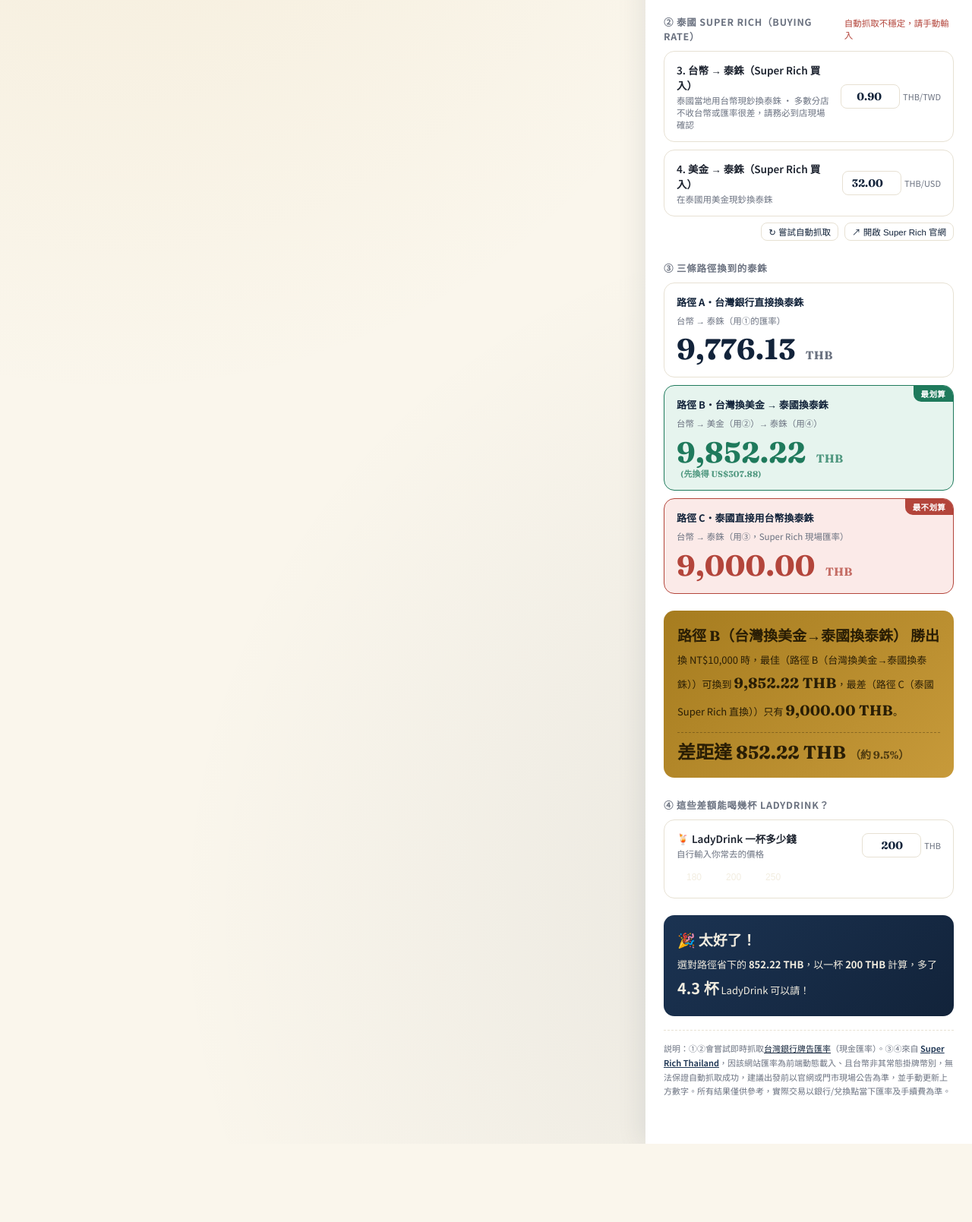
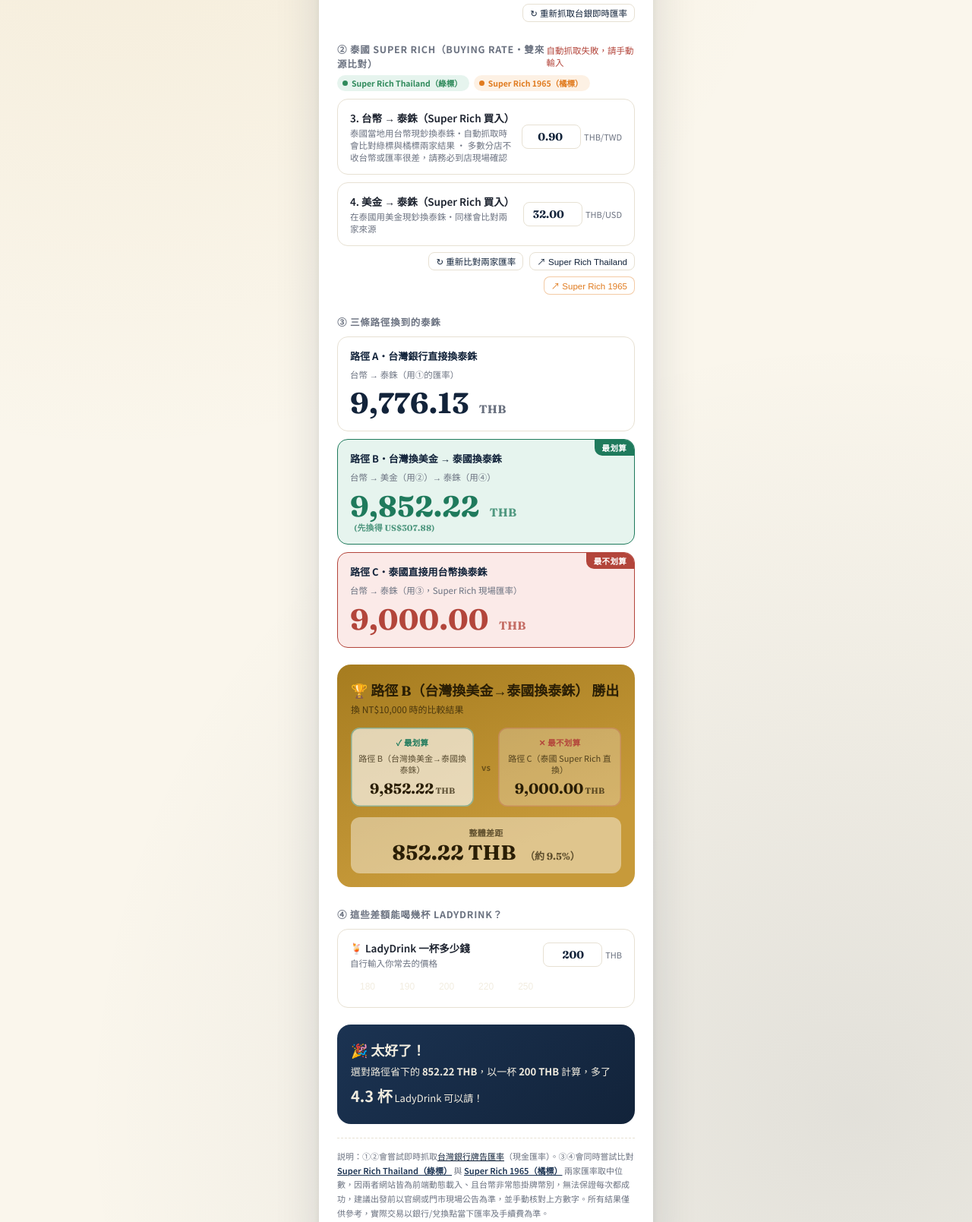
Before and after one commit to nwono8520/THB-exchange, a plain HTML site: page index.html in a window 1280 px wide. Shown: the part 501-2110 px from the top of the page at 76% size. Before the commit the page ends 2007 px from the top, so only its background shows below. Drawn offline with Linux system fonts and the light colour scheme; no server answers.

Commit message:
Update index.html

```diff
--- a/index.html
+++ b/index.html
@@ -18,46 +18,44 @@
     --good-bg:#e6f4ee;
     --bad:#b3453b;
     --bad-bg:#fbeae8;
+    --orange:#e07b1f;
+    --orange-bg:#fdf1e4;
+    --green-label:#2f8a5b;
     --ink:#1e2430;
     --ink-soft:#6b7280;
     --line:#e7e1d3;
     --radius:14px;
   }
   *{box-sizing:border-box;}
+  html{ -webkit-text-size-adjust:100%; }
   body{
     margin:0;
     min-height:100vh;
     background:
-      radial-gradient(circle at 12% 8%, rgba(199,154,58,0.10), transparent 40%),
-      radial-gradient(circle at 90% 85%, rgba(18,35,58,0.08), transparent 45%),
+      radial-gradient(circle at 12% 8%, rgba(199,154,58,0.12), transparent 40%),
+      radial-gradient(circle at 88% 90%, rgba(18,35,58,0.10), transparent 45%),
       var(--cream);
     font-family:'Noto Sans TC', sans-serif;
     color:var(--ink);
     display:flex;
-    justify-content:flex-end;
+    justify-content:center;
     align-items:flex-start;
+    padding:36px 20px;
   }
-  .backdrop-note{
-    position:fixed;
-    left:40px;
-    top:40px;
-    max-width:360px;
-    color:var(--ink-soft);
-    font-size:13px;
-    line-height:1.9;
-    display:none;
-  }
-  @media (min-width:1100px){ .backdrop-note{ display:block; } }
-  .backdrop-note b{ color:var(--navy); font-family:'Fraunces', serif; font-size:22px; display:block; margin-bottom:10px; font-weight:700;}
 
   .panel{
     width:100%;
-    max-width:430px;
-    min-height:100vh;
+    max-width:440px;
     background:var(--card);
-    box-shadow:-8px 0 30px rgba(18,35,58,0.08);
-    padding:28px 24px 60px;
+    border-radius:22px;
+    box-shadow:0 24px 60px rgba(18,35,58,0.14), 0 2px 8px rgba(18,35,58,0.06);
+    padding:28px 24px 40px;
     position:relative;
+  }
+
+  @media (max-width:520px){
+    body{ padding:0; }
+    .panel{ border-radius:0; box-shadow:none; max-width:100%; min-height:100vh; padding:24px 18px 48px; }
   }
   .brand{
     display:flex;
@@ -150,6 +148,26 @@
   }
   .status.ok{ color:var(--good); }
   .status.err{ color:var(--bad); }
+  .status.warn{ color:var(--orange); }
+
+  .source-badges{ display:flex; gap:6px; margin:-4px 0 10px; flex-wrap:wrap; }
+  .source-badge{
+    font-size:10.5px;
+    font-weight:700;
+    padding:3px 9px 3px 7px;
+    border-radius:20px;
+    display:inline-flex;
+    align-items:center;
+    gap:5px;
+  }
+  .source-badge .dot{ width:7px; height:7px; border-radius:50%; flex:none; }
+  .source-badge.green{ background:var(--good-bg); color:var(--green-label); }
+  .source-badge.green .dot{ background:var(--green-label); }
+  .source-badge.orange{ background:var(--orange-bg); color:var(--orange); }
+  .source-badge.orange .dot{ background:var(--orange); }
+
+  .refresh-btn.orange{ border-color:rgba(224,123,31,0.4); color:var(--orange); }
+  .refresh-btn.orange:hover{ background:var(--orange-bg); }
 
   .refresh-btn{
     border:1px solid var(--line);
@@ -241,36 +259,79 @@
 
   .summary{
     margin-top:22px;
-    border-radius:var(--radius);
-    padding:18px;
-    background:linear-gradient(135deg, var(--gold-deep), var(--gold));
+    border-radius:18px;
+    padding:20px 18px 18px;
+    background:linear-gradient(160deg, var(--gold-deep), var(--gold) 75%);
     color:#2a1e05;
   }
   .summary .headline{
     font-family:'Fraunces', serif;
-    font-size:19px;
+    font-size:18px;
     font-weight:700;
-    margin-bottom:8px;
+    margin-bottom:4px;
   }
-  .summary .detail{ font-size:13px; line-height:1.9; }
-  .summary .diff{ font-weight:800; }
-  .summary .amt{
+  .summary .subline{
+    font-size:12px;
+    opacity:0.75;
+    margin-bottom:16px;
+  }
+  .summary-compare{
+    display:flex;
+    align-items:stretch;
+    gap:8px;
+    margin-bottom:14px;
+  }
+  .compare-item{
+    flex:1;
+    background:rgba(255,255,255,0.4);
+    border-radius:12px;
+    padding:12px 10px;
+    text-align:center;
+    min-width:0;
+  }
+  .compare-item.is-best{ background:rgba(255,255,255,0.65); box-shadow:inset 0 0 0 1.5px rgba(31,122,92,0.45); }
+  .compare-item.is-worst{ background:rgba(255,255,255,0.25); box-shadow:inset 0 0 0 1.5px rgba(179,69,59,0.3); }
+  .compare-item .clabel{
+    font-size:10.5px;
+    font-weight:700;
+    text-transform:uppercase;
+    letter-spacing:0.3px;
+    opacity:0.7;
+    margin-bottom:6px;
+  }
+  .compare-item.is-best .clabel{ color:var(--good); opacity:1; }
+  .compare-item.is-worst .clabel{ color:var(--bad); opacity:1; }
+  .compare-item .cpath{ font-size:11px; opacity:0.75; margin-bottom:6px; line-height:1.4; min-height:28px; }
+  .compare-item .cvalue{
     font-family:'Fraunces', serif;
     font-weight:800;
     font-size:19px;
-    letter-spacing:0.2px;
+    line-height:1.2;
   }
-  .summary .diff-line{
-    display:block;
-    margin-top:10px;
-    padding-top:10px;
-    border-top:1px dashed rgba(42,30,5,0.35);
+  .compare-item .cvalue span{ font-size:11px; font-weight:600; opacity:0.7; margin-left:2px; }
+  .summary-vs{
+    align-self:center;
+    font-size:11px;
+    font-weight:700;
+    opacity:0.55;
+    padding:0 2px;
+  }
+  .summary-diff{
+    background:rgba(255,255,255,0.42);
+    border-radius:12px;
+    padding:12px 14px;
+    text-align:center;
+  }
+  .summary-diff .dlabel{ font-size:11px; font-weight:700; opacity:0.7; margin-bottom:3px; letter-spacing:0.3px;}
+  .summary-diff .dvalue{
     font-family:'Fraunces', serif;
     font-weight:800;
-    font-size:24px;
-    line-height:1.3;
+    font-size:27px;
+    line-height:1.15;
   }
-  .summary .diff-line .pct{ font-size:14px; font-weight:600; opacity:0.75; }
+  .summary-diff .dvalue .pct{ font-size:13px; font-weight:700; opacity:0.7; margin-left:6px; }
+  .summary .detail{ font-size:13px; line-height:1.9; }
+  .summary .diff{ font-weight:800; }
 
   .note{
     font-size:11px;
@@ -290,11 +351,6 @@
 </style>
 </head>
 <body>
-
-<div class="backdrop-note">
-  <b>台幣 ⇄ 泰銖<br>即時換匯比較</b>
-  這個小工具會即時抓取台灣銀行牌告匯率，並讓你比對「在台灣換」跟「去泰國用美金轉換」哪條路徑最划算。右側面板可以固定放著隨時查詢。
-</div>
 
 <div class="panel">
   <div class="brand"><div class="flag"></div><h1>台幣 ⇄ 泰銖 匯率比較</h1></div>
@@ -352,15 +408,19 @@
   <div id="botTime" style="font-size:11px;color:var(--ink-soft);text-align:right;margin-bottom:4px;"></div>
 
   <div class="section-title">
-    <span>② 泰國 Super Rich（buying rate）</span>
+    <span>② 泰國 Super Rich（buying rate・雙來源比對）</span>
     <span id="srStatus" class="status">請確認/手動輸入</span>
+  </div>
+  <div class="source-badges">
+    <span class="source-badge green"><span class="dot"></span>Super Rich Thailand（綠標）</span>
+    <span class="source-badge orange"><span class="dot"></span>Super Rich 1965（橘標）</span>
   </div>
 
   <div class="rate-card">
     <div class="row">
       <div>
         <div class="name">3. 台幣 → 泰銖（Super Rich 買入）</div>
-        <div class="desc">泰國當地用台幣現鈔換泰銖 · 多數分店不收台幣或匯率很差，請務必到店現場確認</div>
+        <div class="desc">泰國當地用台幣現鈔換泰銖・自動抓取時會比對綠標與橘標兩家結果 · 多數分店不收台幣或匯率很差，請務必到店現場確認</div>
       </div>
       <div class="rate-edit">
         <input class="rate-num" id="srTwdBuy" type="number" step="0.001" value="0.90">
@@ -373,7 +433,7 @@
     <div class="row">
       <div>
         <div class="name">4. 美金 → 泰銖（Super Rich 買入）</div>
-        <div class="desc">在泰國用美金現鈔換泰銖</div>
+        <div class="desc">在泰國用美金現鈔換泰銖・同樣會比對兩家來源</div>
       </div>
       <div class="rate-edit">
         <input class="rate-num" id="srUsdBuy" type="number" step="0.01" value="32.00">
@@ -382,9 +442,10 @@
     </div>
   </div>
 
-  <div style="text-align:right; margin:-2px 0 14px; display:flex; gap:8px; justify-content:flex-end;">
-    <button class="refresh-btn" id="refreshSr">↻ 嘗試自動抓取</button>
-    <button class="refresh-btn" id="openSr">↗ 開啟 Super Rich 官網</button>
+  <div style="text-align:right; margin:-2px 0 14px; display:flex; gap:8px; justify-content:flex-end; flex-wrap:wrap;">
+    <button class="refresh-btn" id="refreshSr">↻ 重新比對兩家匯率</button>
+    <button class="refresh-btn" id="openSrGreen">↗ Super Rich Thailand</button>
+    <button class="refresh-btn orange" id="openSrOrange">↗ Super Rich 1965</button>
   </div>
 
   <div class="section-title" style="margin-top:26px;">③ 三條路徑換到的泰銖</div>
@@ -409,7 +470,12 @@
 
   <div class="summary">
     <div class="headline" id="summaryHeadline">最佳與最差路徑比較</div>
-    <div class="detail" id="summaryDetail">輸入金額後即會自動計算</div>
+    <div class="subline" id="summarySubline">輸入金額後即會自動計算</div>
+    <div class="summary-compare" id="summaryCompare"></div>
+    <div class="summary-diff" id="summaryDiffBox" style="display:none;">
+      <div class="dlabel">整體差距</div>
+      <div class="dvalue" id="summaryDiffValue">--</div>
+    </div>
   </div>
 
   <div class="section-title" style="margin-top:26px;">④ 這些差額能喝幾杯 LadyDrink？</div>
@@ -427,7 +493,9 @@
     </div>
     <div class="quick-amounts" style="margin-top:10px;">
       <button data-lp="180">180</button>
+      <button data-lp="190">190</button>
       <button data-lp="200">200</button>
+      <button data-lp="220">220</button>
       <button data-lp="250">250</button>
     </div>
   </div>
@@ -438,7 +506,7 @@
   </div>
 
   <div class="note">
-    説明：①②會嘗試即時抓取<a href="https://rate.bot.com.tw/xrt?Lang=zh-TW" target="_blank">台灣銀行牌告匯率</a>（現金匯率）。③④來自 <span class="link-out" id="srNoteLink">Super Rich Thailand</span>，因該網站匯率為前端動態載入、且台幣非其常態掛牌幣別，無法保證自動抓取成功，建議出發前以官網或門市現場公告為準，並手動更新上方數字。所有結果僅供參考，實際交易以銀行/兌換點當下匯率及手續費為準。
+    説明：①②會嘗試即時抓取<a href="https://rate.bot.com.tw/xrt?Lang=zh-TW" target="_blank">台灣銀行牌告匯率</a>（現金匯率）。③④會同時嘗試比對 <span class="link-out" id="srNoteLinkGreen">Super Rich Thailand（綠標）</span> 與 <span class="link-out" id="srNoteLinkOrange">Super Rich 1965（橘標）</span> 兩家匯率取中位數，因兩者網站皆為前端動態載入、且台幣非常態掛牌幣別，無法保證每次都成功，建議出發前以官網或門市現場公告為準，並手動核對上方數字。所有結果僅供參考，實際交易以銀行/兌換點當下匯率及手續費為準。
   </div>
 </div>
 
@@ -494,20 +562,35 @@
 
       const diff = best.val - worst.val;
       const pct = (diff / worst.val) * 100;
-      $('summaryHeadline').textContent = `${best.name} 勝出`;
-      $('summaryDetail').innerHTML =
-        `換 NT$${fmt(twd,0)} 時，最佳（${best.name}）可換到 <span class="amt">${fmt(best.val)} THB</span>，` +
-        `最差（${worst.name}）只有 <span class="amt">${fmt(worst.val)} THB</span>。` +
-        `<span class="diff-line">差距達 ${fmt(diff)} THB <span class="pct">（約 ${fmt(pct,1)}%）</span></span>`;
+      $('summaryHeadline').textContent = `🏆 ${best.name} 勝出`;
+      $('summarySubline').textContent = `換 NT$${fmt(twd,0)} 時的比較結果`;
+      $('summaryCompare').innerHTML = `
+        <div class="compare-item is-best">
+          <div class="clabel">✓ 最划算</div>
+          <div class="cpath">${best.name}</div>
+          <div class="cvalue">${fmt(best.val)}<span>THB</span></div>
+        </div>
+        <div class="summary-vs">vs</div>
+        <div class="compare-item is-worst">
+          <div class="clabel">✕ 最不划算</div>
+          <div class="cpath">${worst.name}</div>
+          <div class="cvalue">${fmt(worst.val)}<span>THB</span></div>
+        </div>`;
+      $('summaryDiffBox').style.display = 'block';
+      $('summaryDiffValue').innerHTML = `${fmt(diff)} THB <span class="pct">（約 ${fmt(pct,1)}%）</span>`;
       updateLadyDrink(diff);
     } else {
       $('summaryHeadline').textContent = '各路徑差異不大';
-      $('summaryDetail').textContent = '目前輸入的匯率下，各路徑結果非常接近。';
+      $('summarySubline').textContent = '目前輸入的匯率下，各路徑結果非常接近。';
+      $('summaryCompare').innerHTML = '';
+      $('summaryDiffBox').style.display = 'none';
       updateLadyDrink(0);
     }
   } else {
     $('summaryHeadline').textContent = '請輸入完整匯率';
-    $('summaryDetail').textContent = '至少需要兩條有效路徑才能比較。';
+    $('summarySubline').textContent = '至少需要兩條有效路徑才能比較。';
+    $('summaryCompare').innerHTML = '';
+    $('summaryDiffBox').style.display = 'none';
     updateLadyDrink(NaN);
   }
 }
@@ -530,7 +613,7 @@
     `多了 <span class="diff" style="font-size:20px;">${fmt(drinksRounded,1)} 杯</span> LadyDrink 可以請！`;
 }
 
-document.querySelectorAll('.quick-amounts button').forEach(btn=>{
+document.querySelectorAll('.amount-box .quick-amounts button').forEach(btn=>{
   btn.addEventListener('click', ()=>{
     $('twdAmount').value = btn.dataset.v;
     calc();
@@ -548,11 +631,17 @@
   });
 });
 
-$('openSr').addEventListener('click', ()=>{
+$('openSrGreen').addEventListener('click', ()=>{
   window.open('https://www.superrichthailand.com/#!/en/exchange', '_blank');
 });
-$('srNoteLink').addEventListener('click', ()=>{
+$('openSrOrange').addEventListener('click', ()=>{
+  window.open('https://www.superrich1965.com/en/exchange-rate', '_blank');
+});
+$('srNoteLinkGreen').addEventListener('click', ()=>{
   window.open('https://www.superrichthailand.com/#!/en/exchange', '_blank');
+});
+$('srNoteLinkOrange').addEventListener('click', ()=>{
+  window.open('https://www.superrich1965.com/en/exchange-rate', '_blank');
 });
 
 // ---- Bank of Taiwan live fetch ----
@@ -615,40 +704,72 @@
   }
 }
 
-// ---- Super Rich best-effort live fetch (JS-rendered site, may not always succeed) ----
+// ---- Super Rich best-effort live fetch, cross-checked across 2 brands ----
+function extractNumbersNear(text, keyword, min, max, maxCount=8){
+  const results = [];
+  const re = new RegExp(keyword + '[^0-9]{0,60}?(\\d{1,3}\\.\\d{1,4})', 'gi');
+  let m;
+  while((m = re.exec(text)) !== null && results.length < maxCount){
+    const v = parseFloat(m[1]);
+    if(isFinite(v) && v > min && v < max) results.push(v);
+  }
+  return results;
+}
+
+function median(arr){
+  if(!arr.length) return null;
+  const s = [...arr].sort((a,b)=>a-b);
+  const mid = Math.floor(s.length/2);
+  return s.length % 2 ? s[mid] : (s[mid-1] + s[mid]) / 2;
+}
+
 async function refreshSrRates(){
   const btn = $('refreshSr');
   const statusEl = $('srStatus');
   btn.disabled = true;
-  statusEl.textContent = '嘗試抓取中…';
+  statusEl.textContent = '比對兩家來源中…';
   statusEl.className = 'status';
-  try{
-    const text = await fetchViaProxies('https://r.jina.ai/https://www.superrichthailand.com/#!/en/exchange');
-    // best-effort parse: look for "USD" followed by two numbers (buy/sell)
-    const usdMatch = text.match(/USD[^0-9]{0,40}(\d{2,3}\.\d{1,4})[^0-9]{1,15}(\d{2,3}\.\d{1,4})/);
-    const twdMatch = text.match(/TWD[^0-9]{0,40}(\d{1,3}\.\d{1,4})[^0-9]{1,15}(\d{1,3}\.\d{1,4})/);
-    let found = false;
-    if(usdMatch){
-      const buy = parseFloat(usdMatch[1]);
-      if(isFinite(buy) && buy > 5 && buy < 200){ $('srUsdBuy').value = buy; found = true; }
-    }
-    if(twdMatch){
-      const buy = parseFloat(twdMatch[1]);
-      if(isFinite(buy) && buy > 0 && buy < 5){ $('srTwdBuy').value = buy; found = true; }
-    }
-    if(found){
-      statusEl.textContent = '已嘗試自動更新，請再次核對';
-      statusEl.className = 'status ok';
-      calc();
-    } else {
-      throw new Error('no match');
-    }
-  }catch(e){
-    statusEl.textContent = '自動抓取不穩定，請手動輸入';
+
+  const sources = [
+    'https://www.superrichthailand.com/#!/en/exchange',
+    'https://www.superrich1965.com/en/exchange-rate',
+  ];
+
+  const twdCandidates = [];
+  const usdCandidates = [];
+  let sourcesHit = 0;
+
+  for(const src of sources){
+    try{
+      const text = await fetchViaProxies('https://r.jina.ai/' + src);
+      // sane bounds: TWD buying rate ~0.6–1.3 THB per TWD, USD buying rate ~20–50 THB per USD
+      const twdVals = extractNumbersNear(text, 'TWD', 0.6, 1.3);
+      const usdVals = extractNumbersNear(text, 'USD', 20, 50);
+      if(twdVals.length || usdVals.length) sourcesHit++;
+      twdCandidates.push(...twdVals);
+      usdCandidates.push(...usdVals);
+    }catch(e){ /* this source failed, move on */ }
+  }
+
+  const twdMedian = median(twdCandidates);
+  const usdMedian = median(usdCandidates);
+  let found = false;
+  if(twdMedian !== null){ $('srTwdBuy').value = twdMedian.toFixed(4); found = true; }
+  if(usdMedian !== null){ $('srUsdBuy').value = usdMedian.toFixed(2); found = true; }
+
+  if(found && sourcesHit >= 2){
+    statusEl.textContent = '已交叉比對 2 個來源';
+    statusEl.className = 'status ok';
+    calc();
+  } else if(found && sourcesHit === 1){
+    statusEl.textContent = '僅 1 個來源成功，建議手動核對';
+    statusEl.className = 'status warn';
+    calc();
+  } else {
+    statusEl.textContent = '自動抓取失敗，請手動輸入';
     statusEl.className = 'status err';
-  }finally{
-    btn.disabled = false;
   }
+  btn.disabled = false;
 }
 
 $('refreshBot').addEventListener('click', refreshBotRates);
```
